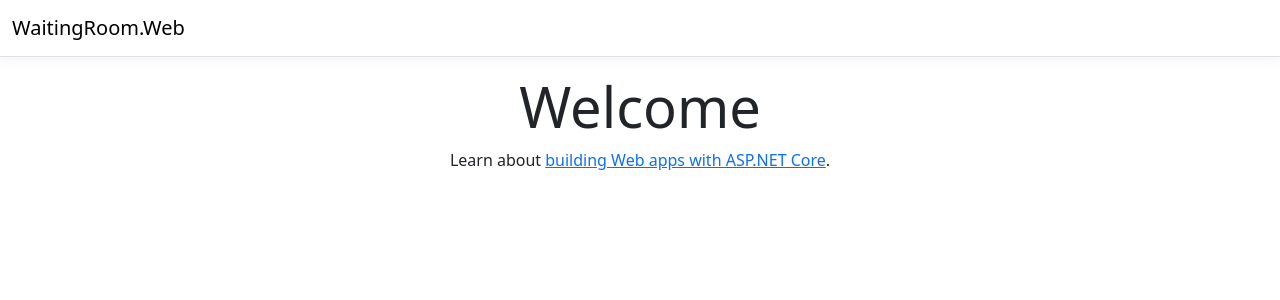
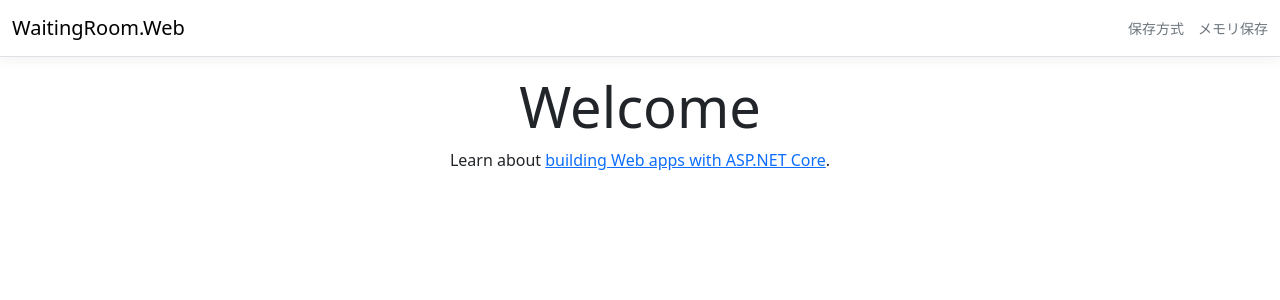
Before and after one commit to 238endo/WaitingRoom, an ASP.NET Core app: template WaitingRoom.Web/Views/Home/Index.cshtml in a window 1280 px wide. Shown: the top 300 px of the page. Run offline with ASP.NET Core 8, Linux system fonts and the light colour scheme; the template is opened without the code that fills it, so the values that code supplies are empty; style sheets or scripts are compiled from the project's sources.

Commit message:
feat: 受付画面と待合室画面に保存方式を表示

```diff
--- a/WaitingRoom.Web/Views/Shared/_Layout.cshtml
+++ b/WaitingRoom.Web/Views/Shared/_Layout.cshtml
@@ -1,3 +1,9 @@
+@using WaitingRoom.Web.Stores
+@inject IQueueStore QueueStore
+@{
+    // 起動時に登録された保存処理を見て、画面に現在の保存方式を表示する。
+    var storageMode = QueueStore is SqlQueueStore ? "データベース保存" : "メモリ保存";
+}
 <!DOCTYPE html>
 <html lang="en">
 <head>
@@ -20,6 +26,7 @@
         <nav class="navbar navbar-expand-sm navbar-toggleable-sm navbar-light bg-white border-bottom box-shadow mb-3">
             <div class="container-fluid">
                 <a class="navbar-brand" asp-area="" asp-controller="Home" asp-action="Index">WaitingRoom.Web</a>
+                <span class="small text-secondary">保存方式　@storageMode</span>
                 @*
                 <button class="navbar-toggler" type="button" data-bs-toggle="collapse" data-bs-target=".navbar-collapse" aria-controls="navbarSupportedContent"
                         aria-expanded="false" aria-label="Toggle navigation">
```
Also changed, not shown: docs/詳細設計.md (+2 -0 lines).
